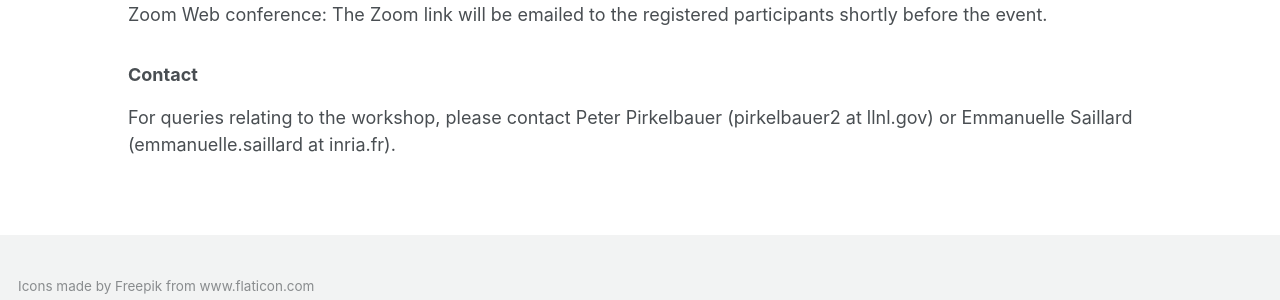
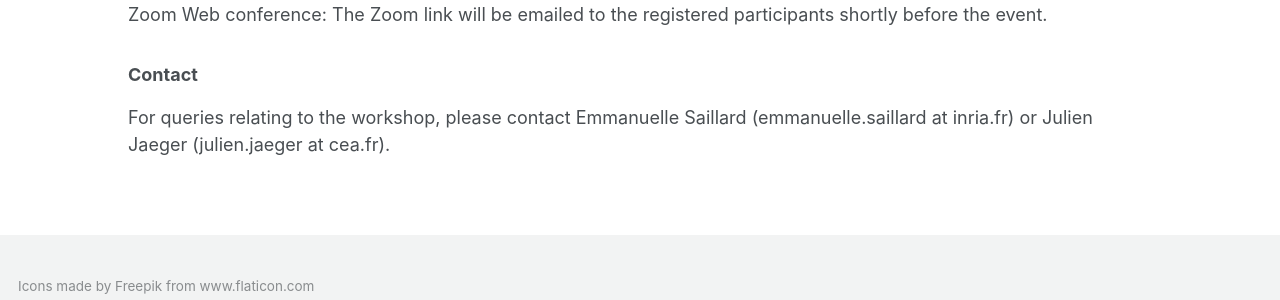
Before and after one commit to c3po-workshop/c3po-workshop.github.io, a Jekyll site: the page built from _pages/2021/index.md, in a window 1280 px wide. Shown: the part 968-1268 px from the top of the page. Built offline with Jekyll 4.4.1, drawn with Linux system fonts in a browser that asks for light colours; cached includes are drawn as plain includes; nearby versions of some CDN libraries.

Commit message:
Modified organization and index contact

```diff
--- a/_pages/2021/index.md
+++ b/_pages/2021/index.md
@@ -40,4 +40,4 @@
 Zoom Web conference: The Zoom link will be emailed to the registered participants shortly before the event.
 
 ### Contact
-For queries relating to the workshop, please contact Peter Pirkelbauer (pirkelbauer2 at llnl.gov) or Emmanuelle Saillard (emmanuelle.saillard at inria.fr).
+For queries relating to the workshop, please contact Emmanuelle Saillard (emmanuelle.saillard at inria.fr) or Julien Jaeger (julien.jaeger at cea.fr).
```
Also changed, not shown: _pages/2021/organization.md (+3 -3 lines).
